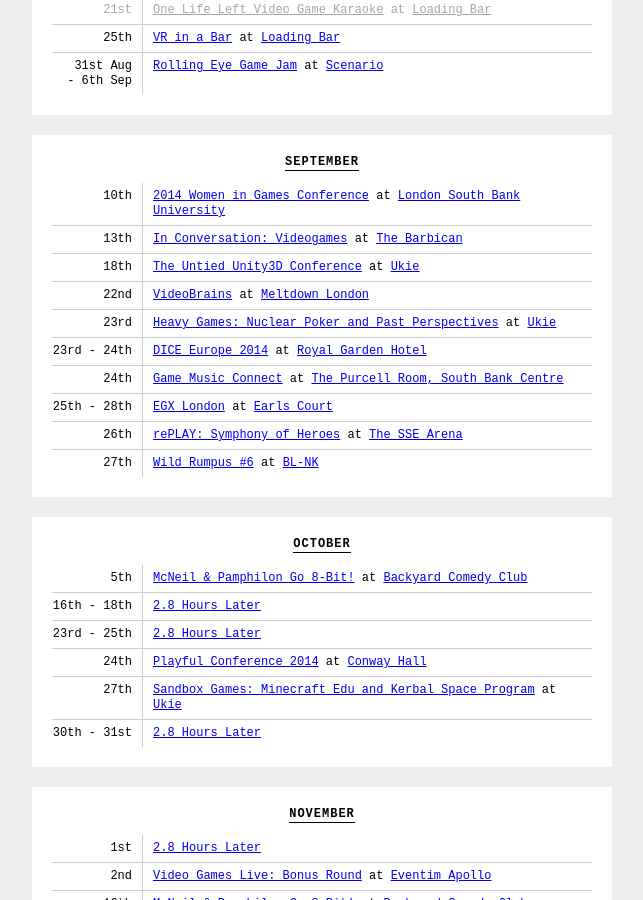
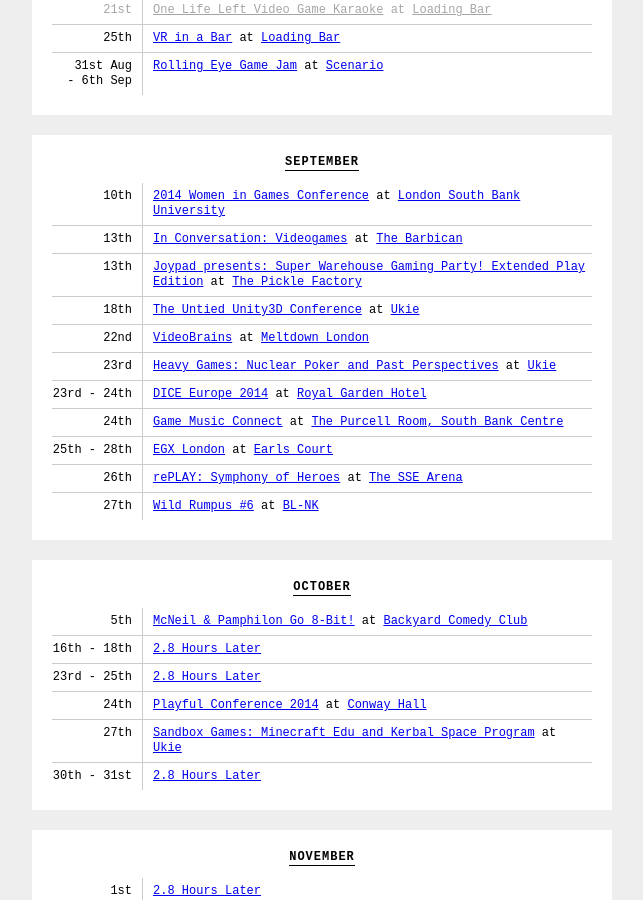
Before and after one commit to thomasmarshall/londongamediary.com, a Jekyll site: the page built from index.html, in a window 1280 px wide and 900 px high, scrolled down 636 px. Shown: the whole window, without its empty margins (318-961 px from the left). Built offline with Jekyll 4.4.1, drawn with Linux system fonts in a browser that asks for light colours; nearby versions of some CDN libraries.

Commit message:
Update events.yml

```diff
--- a/_data/events.yml
+++ b/_data/events.yml
@@ -91,6 +91,11 @@
 - title: "In Conversation: Videogames"
   link: "http://www.barbican.org.uk/artgallery/event-detail.asp?ID=16836"
   location: "[The Barbican](http://home.barbican.org.uk/)"
+  date: 2014-09-13
+
+- title: "Joypad presents: Super Warehouse Gaming Party! Extended Play Edition"
+  link: "http://joypadbar.co.uk/"
+  location: "[The Pickle Factory](http://www.ovalspace.co.uk/about/the-venues/pickle-factory/)"
   date: 2014-09-13
 
 - title: "The Untied Unity3D Conference"
```
